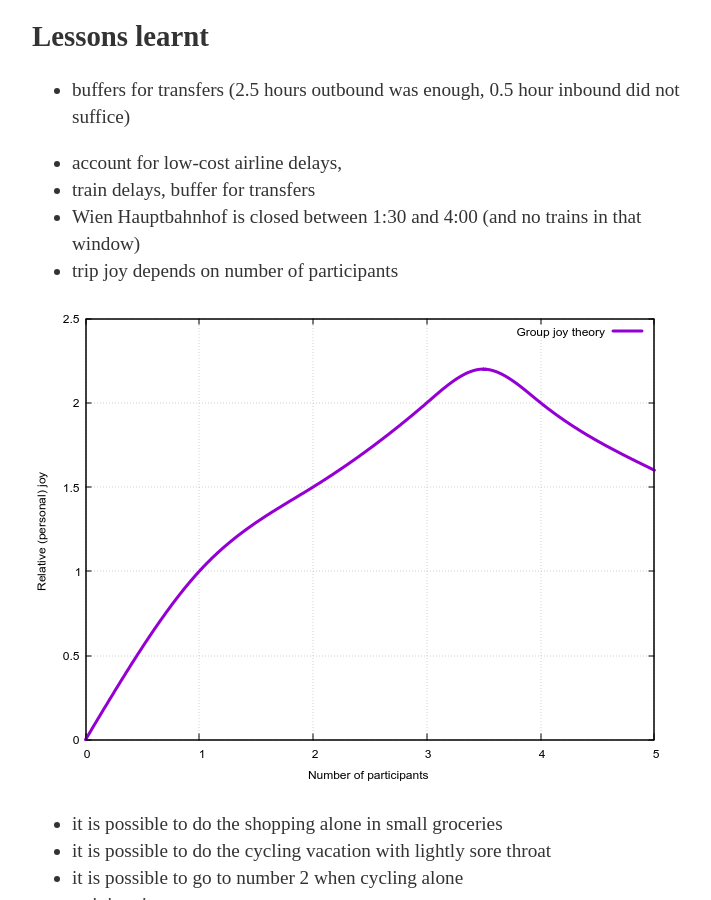
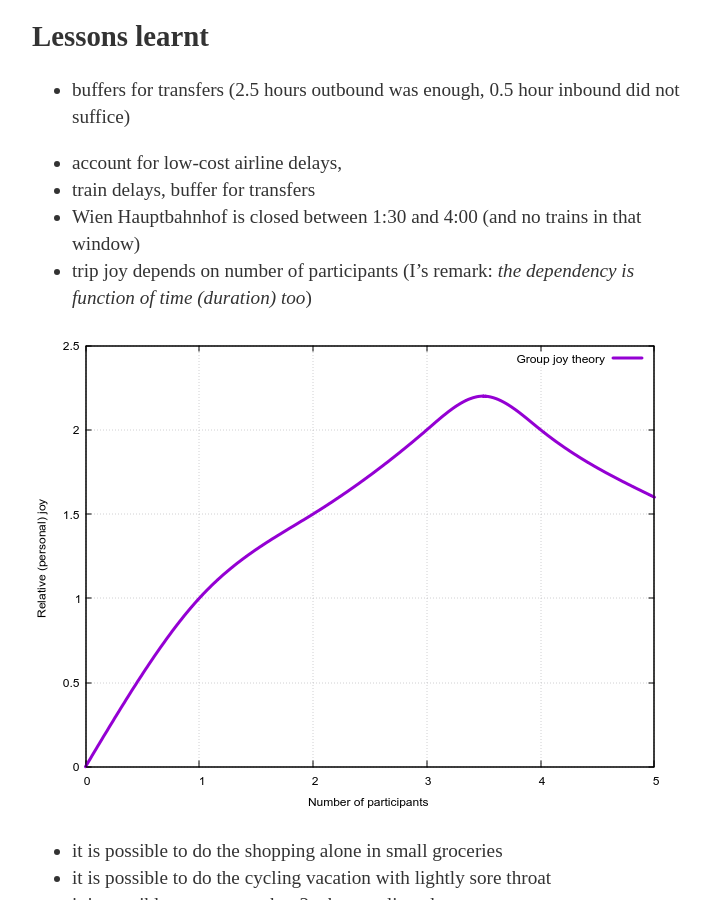
Before and after one commit to Werkov/Werkov.github.io, a Jekyll site: the page built from _posts/2019-03-31-mallorca.md, in a window 1280 px wide and 900 px high, scrolled down 5384 px. Shown: the whole window, without its empty margins (283-994 px from the left). Built offline with Jekyll 4.4.1, drawn with Linux system fonts in a browser that asks for light colours.

Commit message:
GJT update

```diff
--- a/_posts/2019-03-31-mallorca.md
+++ b/_posts/2019-03-31-mallorca.md
@@ -195,7 +195,8 @@ tags: Spain Mallorca cycling island travel
   * account for low-cost airline delays,
   * train delays, buffer for transfers
   * Wien Hauptbahnhof is closed between 1:30 and 4:00 (and no trains in that window)
-  * trip joy depends on number of participants
+  * trip joy depends on number of participants (I's remark: *the dependency is
+    function of time (duration) too*)
 
 [![Dependency of joy on number of participants of a trip](/resources/2019-group-joy.png)](/resources/2019-group-joy.png)
 
```
